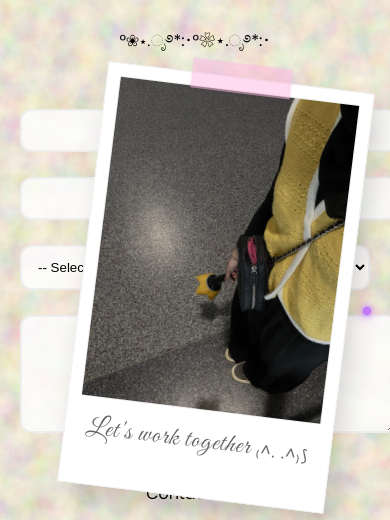
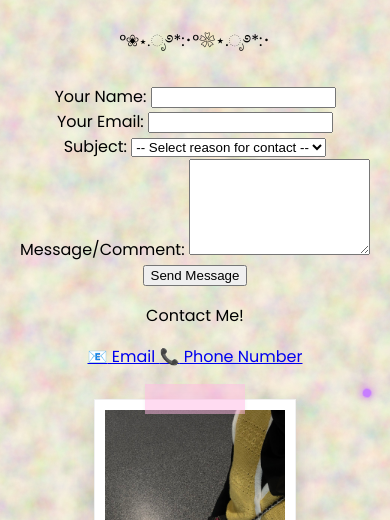
Before and after one commit to tnktak/Nabilah-Almy-Portfolio-.github.io, a plain HTML site: page comment.html in a window 390 px wide. Shown: the part 305-825 px from the top of the page. Drawn offline with Linux system fonts and the light colour scheme.

Commit message:
Update style.css

```diff
--- a/style.css
+++ b/style.css
@@ -900,91 +900,47 @@ body {
 }
 
 /* =========================================
-   15. COMMENT PAGE
+   15. COMMENT PAGE (STICKER STYLE)
    ========================================= */
 
 .contact-container {
+    position: relative; /* This acts as the "paper" the sticker is stuck to */
     display: flex;
-    flex-direction: row; /* Side by side */
-    align-items: flex-start;
+    flex-direction: column;
+    align-items: center;
     justify-content: center;
-    gap: 60px;
+    gap: 40px;
     margin: 40px auto;
     max-width: 1000px;
-    flex-wrap: wrap; /* Stacks on mobile */
+    padding-bottom: 300px; /* Adds space at the bottom so the sticker has room */
 }
 
 .contact-image {
-    position: fixed;
-    bottom: 40px;
-    right: 40px;
-    z-index: 999;
+    position: absolute; /* Changes from fixed to a "sticker" on the page */
+    bottom: 0px;
+    right: 20px;
+    z-index: 5;
     pointer-events: auto;
 }
 
-.contact-image .photo-frame {
-    background: white;
-    padding: 12px 12px 40px 12px;
-    box-shadow: 8px 12px 25px rgba(0,0,0,0.15);
-    border: 1px solid #f0f0f0;
-    transform: rotate(7deg);
-    transition: transform 0.3s ease, box-shadow 0.3s ease;
-    width: fit-content;
-    position: relative;
+/* =========================================
+   16. MOBILE FIX (STOPS OVERLAPPING)
+   ========================================= */
+@media (max-width: 768px) {
+    .contact-container {
+        padding-bottom: 20px; /* Remove the extra bottom space */
+    }
+
+    .contact-image {
+        position: relative; /* On mobile, it moves BELOW the form */
+        right: auto;
+        bottom: auto;
+        margin-top: 30px;
+        display: flex;
+        justify-content: center;
+    }
+
+    .contact-image .photo-frame img {
+        width: 180px; /* Slightly smaller for phone screens */
+    }
 }
-
-.contact-image .photo-frame img {
-    width: 240px; /* Adjust size as needed */
-    height: auto;
-    display: block;
-    border: 1px solid #eee;
-}
-
-.contact-image .frame-label {
-    font-family: 'Great Vibes', cursive; /* Your imported script font */
-    font-size: 26px;
-    color: #666;
-    text-align: center;
-    margin-top: 15px;
-    letter-spacing: 1px;
-}
-
-.contact-image .frame-label .kaomoji {
-    font-family: 'Poppins', sans-serif;
-    font-size: 16px;
-    vertical-align: middle;
-}
-
-/* Hover effect to straighten the photo */
-.contact-image .photo-frame:hover {
-    transform: rotate(0deg) scale(1.05);
-}
-
-/* Make the form inputs match the aesthetic */
-.contact-form .form-group input,
-.contact-form .form-group textarea,
-.contact-form .form-group select {
-    width: 100%;
-    border: 2px solid #eee;
-    border-radius: 12px;
-    padding: 12px;
-    transition: border-color 0.3s;
-    background: rgba(255, 255, 255, 0.8);
-}
-
-.contact-form .form-group input:focus {
-    border-color: #ff69b4;
-    outline: none;
-    background: #fff;
-}
-@media (max-width: 600px) {
-  /* This hides the image on small screens */
-  .your-polaroid-class-name {
-    display: none;
-  }
-
-  .your-polaroid-class-name {
-    position: static;
-    margin-top: 20px;
-    width: 80%;
-  }
```
